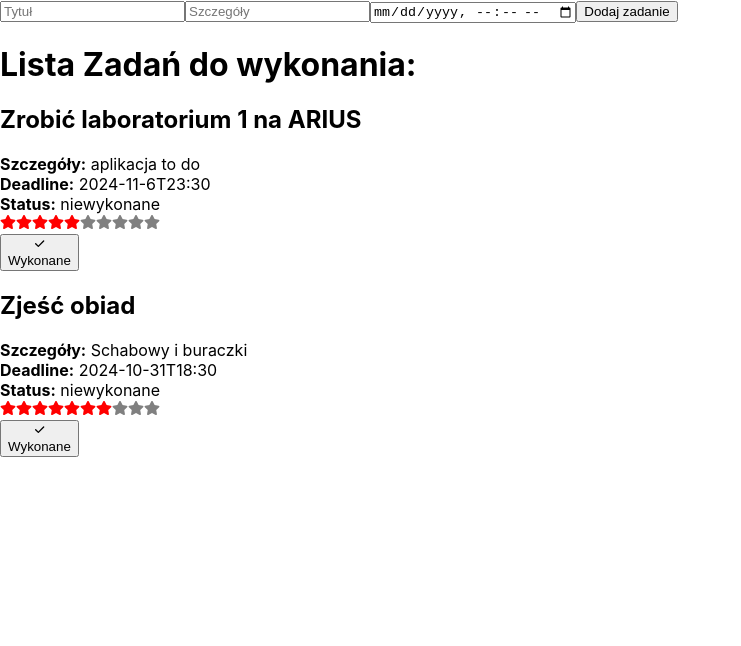
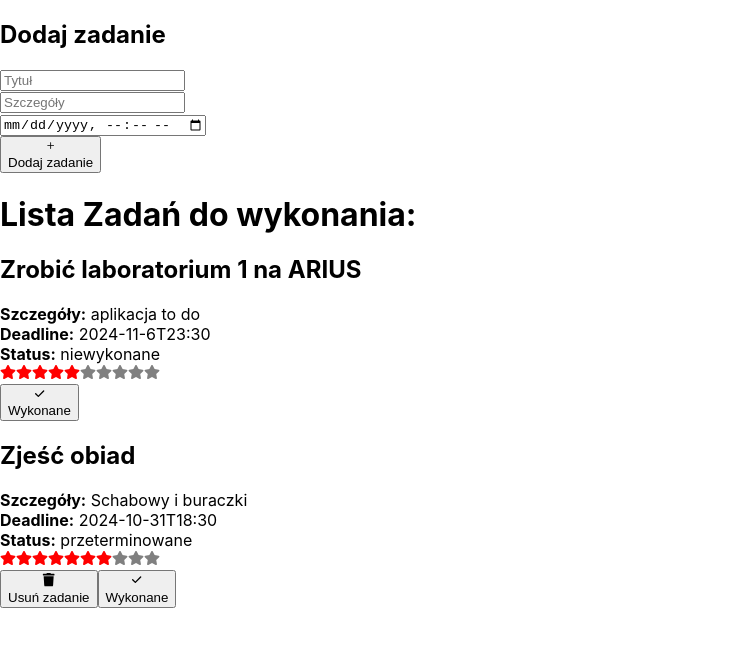
Before and after one commit to Roszczyk/ARIUS_24Z_Lab, a React (Create React App) app in the folder lab1/: page / in a window 1280 px wide. Both pictures are taken after a click on the button "Nie wykonane". Shown: the top 646 px of the page, without its empty margins (0-741 px from the left). Built offline with nearby package versions, Linux system fonts and the light colour scheme.

Commit message:
[LAB1] Laboratorium ukończone

```diff
--- a/lab1/src/components/AddTask/index.jsx
+++ b/lab1/src/components/AddTask/index.jsx
@@ -1,4 +1,5 @@
 import React, { useState } from 'react';
+import { IoIosAdd } from "react-icons/io";
 
 export default function AddTask({onNewTask = f => f}) {
   const [title, setTitle] = useState('');
@@ -18,11 +19,17 @@ export default function AddTask({onNewTask = f => f}) {
   };
 
   return (
+    <dev>
+    <h2>Dodaj zadanie</h2>
     <form onSubmit={handleSubmit}>
       <input type="text" placeholder="Tytuł" value={title} onChange={(e) => setTitle(e.target.value)} required />
+      <br/>
       <input type="text" placeholder="Szczegóły" value={details} onChange={(e) => setDetails(e.target.value)} required />
+      <br/>
       <input type="datetime-local" value={deadline} onChange={(e) => setDeadline(e.target.value)} required />
-      <button type="submit">Dodaj zadanie</button>
+      <br/>
+      <button type="submit"><IoIosAdd /><br/>Dodaj zadanie</button>
     </form>
+    </dev>
   );
 };
--- a/lab1/src/components/Task/index.jsx
+++ b/lab1/src/components/Task/index.jsx
@@ -4,6 +4,26 @@ import { HiCheck, HiPencil } from "react-icons/hi";
 
 export default function Task ({id, title, details, deadline, status, stars, onRemove = f => f, onRate = f => f, onChangeStatus = f => f})
 {
+  if (status == "niewykonane" && new Date(deadline).getTime() < Date.now()) status = "przeterminowane";
+  if (status === "przeterminowane") return(
+    <section>
+      <h1>{title}</h1>
+      <div><b>Szczegóły:</b> {details}</div>
+      <div><b>Deadline:</b> {deadline}</div>
+      <div><b>Status:</b> {status}</div>
+      <StarRating
+          selectedStars = {stars}
+          onRate = {stars => onRate(id,stars)}
+      />
+      <br/>
+      <button onClick = {() => onRemove(id)}>
+        <div><FaTrash/><br/>Usuń zadanie</div>
+      </button>
+      <button onClick = {() => onChangeStatus(id)}>
+        <div><HiCheck/><br/>Wykonane</div>
+      </button>
+    </section>
+  );
   if (status === "wykonane") return(
     <section>
       <h1>{title}</h1>
```
Also changed, not shown: 1 other file (tests, documents, lock files or other folders).
